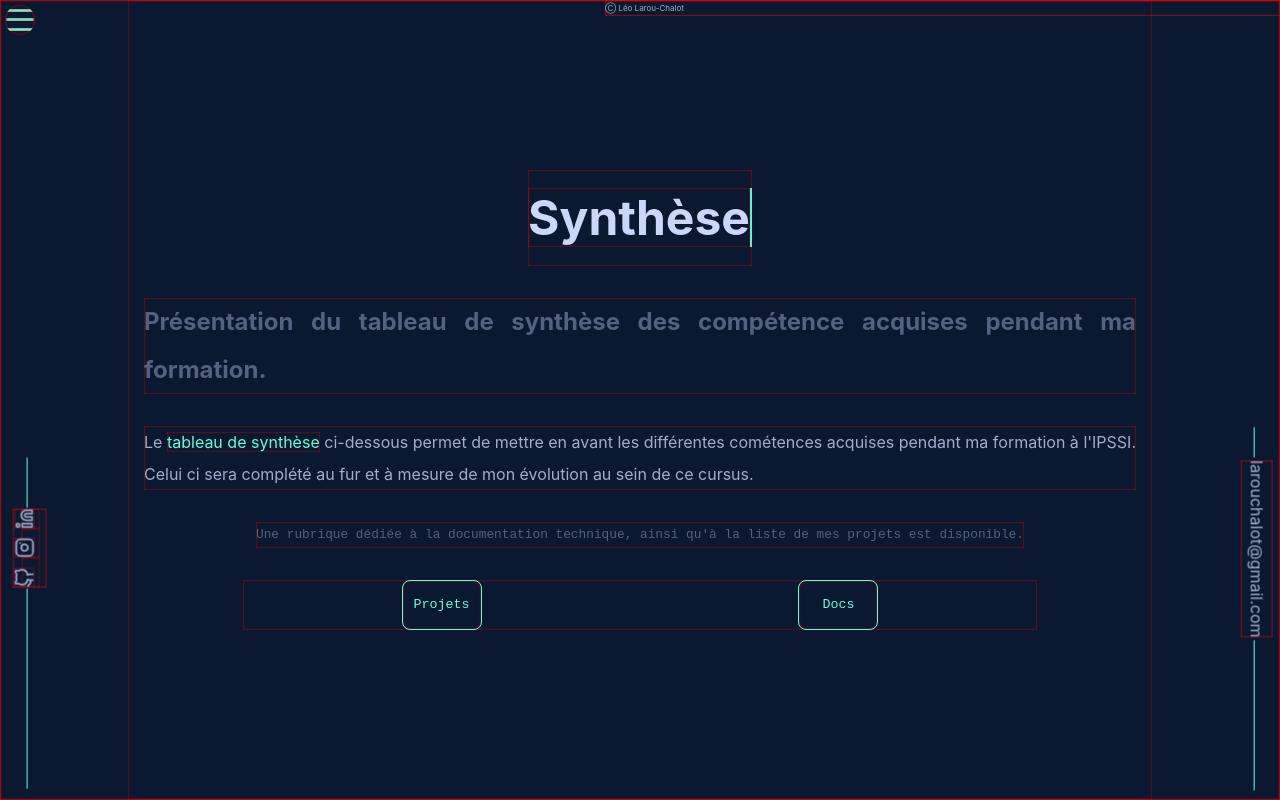
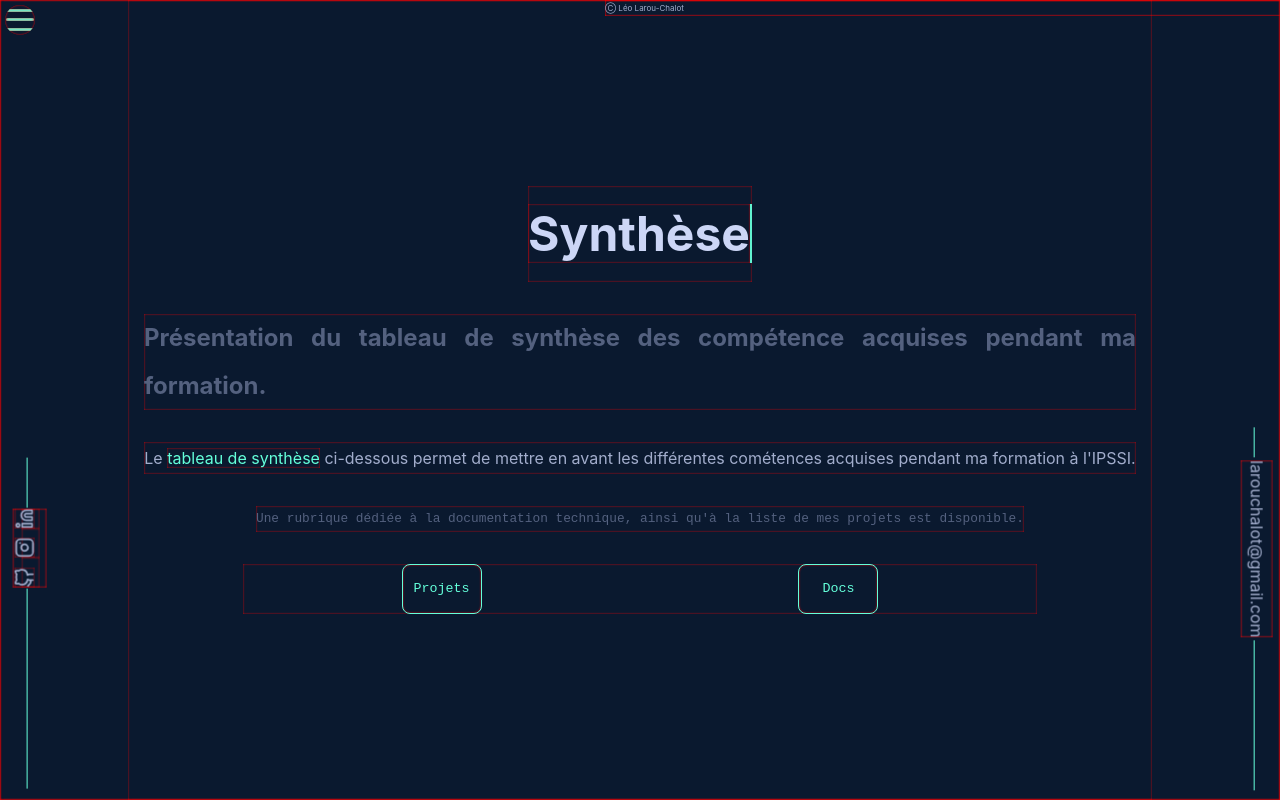
Before and after one commit to LeoLChalot/Portfolio, a plain HTML site: page synthese.html in a window 1280 px wide. Shown: the top 800 px of the page. Drawn offline with Linux system fonts and the light colour scheme.

```diff
--- a/synthese.html
+++ b/synthese.html
@@ -36,8 +36,7 @@
 			</h2>
 			<p>
 				Le <span class="highlight">tableau de synthèse</span> ci-dessous permet de mettre en avant les
-				différentes cométences acquises pendant ma formation à l'IPSSI. Celui ci sera complété au fur et à
-				mesure de mon évolution au sein de ce cursus.
+				différentes cométences acquises pendant ma formation à l'IPSSI.
 			</p>
 			<p class="text-info text-muted">
 				Une rubrique dédiée à la documentation technique, ainsi qu'à la liste de mes projets est disponible.
```
